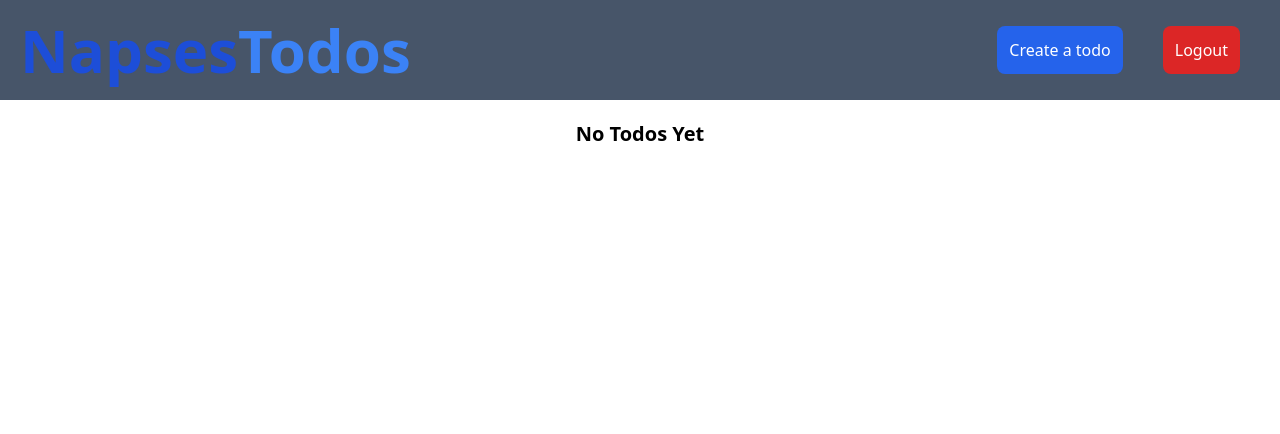
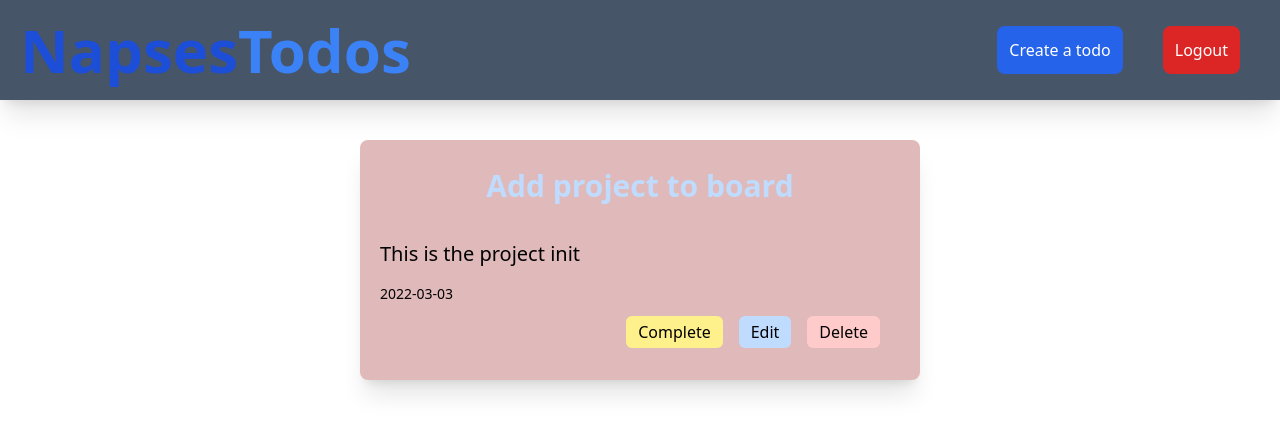
Before and after one commit to descholar-ceo/napses-todo, a Next.js app: page / in a window 1280 px wide. Shown: the top 434 px of the page. Built offline with nearby package versions, Linux system fonts and the light colour scheme; data requests are answered from the project's data file.

Commit message:
Add bg-slate

```diff
--- a/components/Nav.js
+++ b/components/Nav.js
@@ -1,12 +1,13 @@
-import React, { useState, useEffect } from 'react'
+import React, { useState, useEffect } from 'react';
+import { useRouter } from 'next/router';
 import Link from 'next/link';
 import axios from 'axios';
 import Button from './Button';
 import classNames from 'classnames';
 
 export const Nav = () => {
+    const router = useRouter();
     const [session, setSession] = useState([]);
-    const [todos, setTodos] = useState([]);
     useEffect(async () => {
         try {
             const mSession = await axios.get(`${process.env.NEXT_PUBLIC_API}/sessions`);
@@ -33,10 +34,13 @@ export const Nav = () => {
             console.log({ error });
         }
     }
+    const handleCreate = () => {
+        router.push('/createTodo');
+    }
   return (
-    <nav className='flex justify-between p-5 bg-slate-600 w-full'>
+    <nav className='flex justify-between p-5 bg-slate-600 w-full shadow-xl'>
         <div>
-            <Link href="https://www.napses.com/">
+            <Link href="/">
                 <div className='cursor-pointer text-6xl font-extrabold'>
                     <span className='text-blue-700'>Napses</span>
                     <span className='text-blue-500'>Todos</span>
@@ -47,7 +51,7 @@ export const Nav = () => {
             <Button
                 classes='bg-blue-600 text-white p-3 mx-5 rounded-lg'
                 text='Create a todo'
-                handleClick={() => {}}
+                handleClick={handleCreate}
             />
             <Button
                 classes={loginBtnClasses}
--- a/components/TodoItem.js
+++ b/components/TodoItem.js
@@ -1,15 +1,16 @@
 import axios from 'axios';
 import classNames from 'classnames'
-import React from 'react'
+import React, { useState } from 'react'
 import Button from './Button'
 
 export default function TodoItem({ todo }) {
+    const [gottenTodo,setGottenTodo] = useState(todo);
     const cardClasses = classNames(
         'p-5',
         'm-5',
         {
-            'bg-blue-800' : todo.completed,
-            'bg-red-800' : !todo.completed
+            'bg-blue-800' : gottenTodo.completed,
+            'bg-red-800' : !gottenTodo.completed
         },
         'bg-opacity-30',
         'rounded-lg',
@@ -18,8 +19,8 @@ export default function TodoItem({ todo }) {
     );
     const statusBtnClass = classNames(
         {
-            'bg-yellow-200': !todo.completed,
-            'bg-green-200': todo.completed,
+            'bg-yellow-200': !gottenTodo.completed,
+            'bg-green-200': gottenTodo.completed,
         },
         'px-3',
         'py-1',
@@ -27,7 +28,8 @@ export default function TodoItem({ todo }) {
     );
     const handleCompleted = async () => {
         try {
-            await axios.patch(`${process.env.NEXT_PUBLIC_API}/todos/${todo.id}`, { completed: !todo.completed }, { headers: { 'Content-Type': 'application/json'}});
+            const updatedTodo = await axios.patch(`${process.env.NEXT_PUBLIC_API}/todos/${todo.id}`, { completed: !todo.completed }, { headers: { 'Content-Type': 'application/json'}});
+            setGottenTodo(updatedTodo.data);
         } catch (error) {
 
         }
@@ -41,12 +43,12 @@ export default function TodoItem({ todo }) {
     }
   return (
     <div className={cardClasses}>
-        <h1 className='text-center text-3xl text-blue-200 font-extrabold pb-5 pt-2'>{todo.name}</h1>
-        <p className='text-xl my-4'>{todo.description}</p>
-        <p className='text-sm'>{todo.time}</p>
+        <h1 className='text-center text-3xl text-blue-200 font-extrabold pb-5 pt-2'>{gottenTodo.name}</h1>
+        <p className='text-xl my-4'>{gottenTodo.description}</p>
+        <p className='text-sm'>{gottenTodo.time}</p>
         <footer className='flex justify-end p-3'>
             <span className='inline-block mx-2'>
-                <Button handleClick={handleCompleted} classes={statusBtnClass} text={todo.completed ? 'Completed' : 'Complete'} />
+                <Button handleClick={handleCompleted} classes={statusBtnClass} text={gottenTodo.completed ? 'Completed' : 'Complete'} />
             </span>
             <span className='inline-block mx-2'>
                 <Button classes='bg-blue-200 px-3 py-1 rounded-md' text='Edit' />
--- a/container/MainLayout.js
+++ b/container/MainLayout.js
@@ -3,7 +3,7 @@ import { Nav } from '../components/Nav'
 
 export default function MainLayout({ children }) {
   return (
-    <div className=' bg-slate-500'>
+    <div className=' bg-slate-500 h-screen'>
         <Nav/>
         {children}
     </div>
--- a/db.json
+++ b/db.json
@@ -1,5 +1,13 @@
 {
-  "todos": [],
+  "todos": [
+    {
+      "id": 1,
+      "name": "Add project to board",
+      "description": "This is the project init",
+      "time": "2022-03-03",
+      "completed": false
+    }
+  ],
   "users": [
     {
       "id": 1,
```
